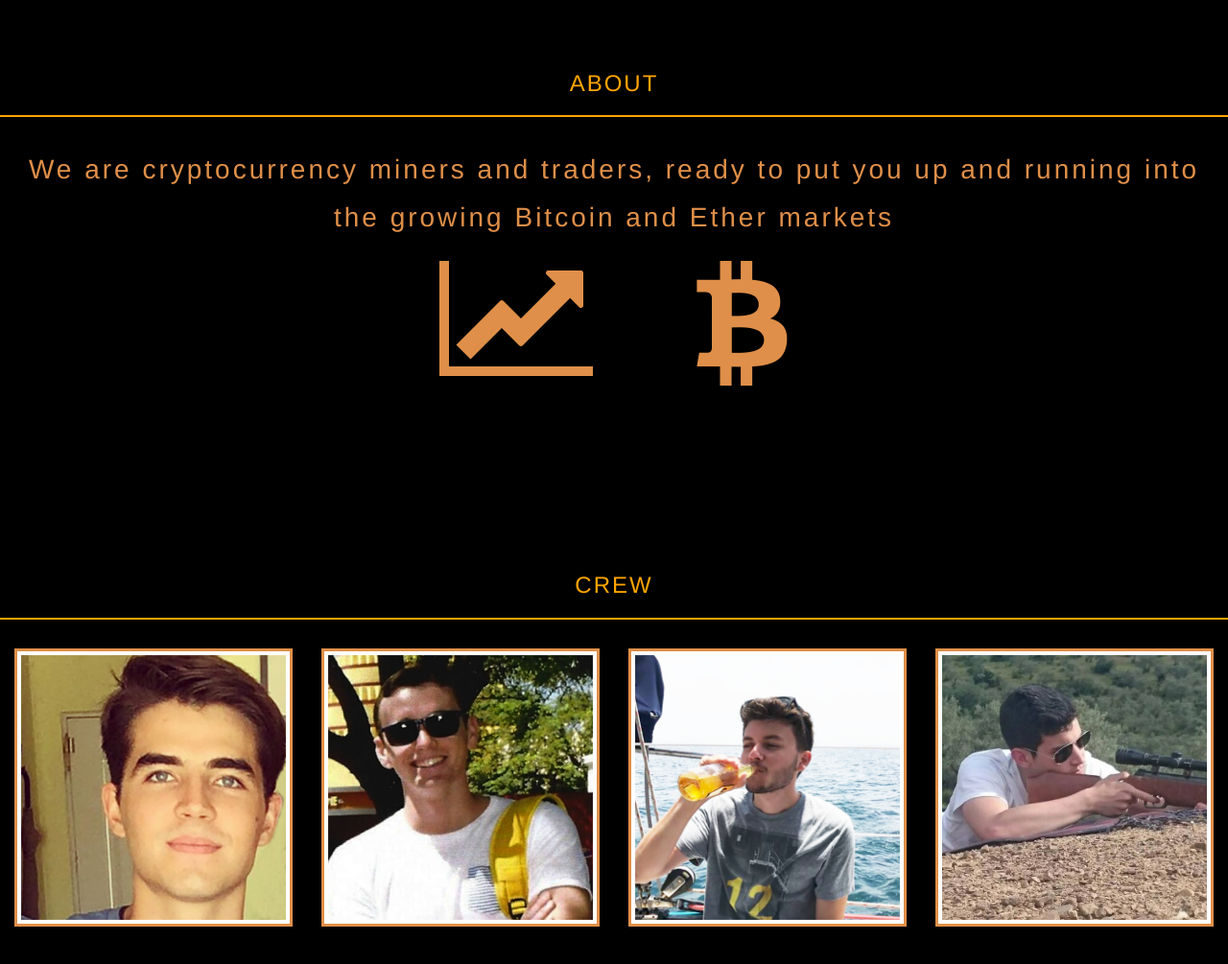
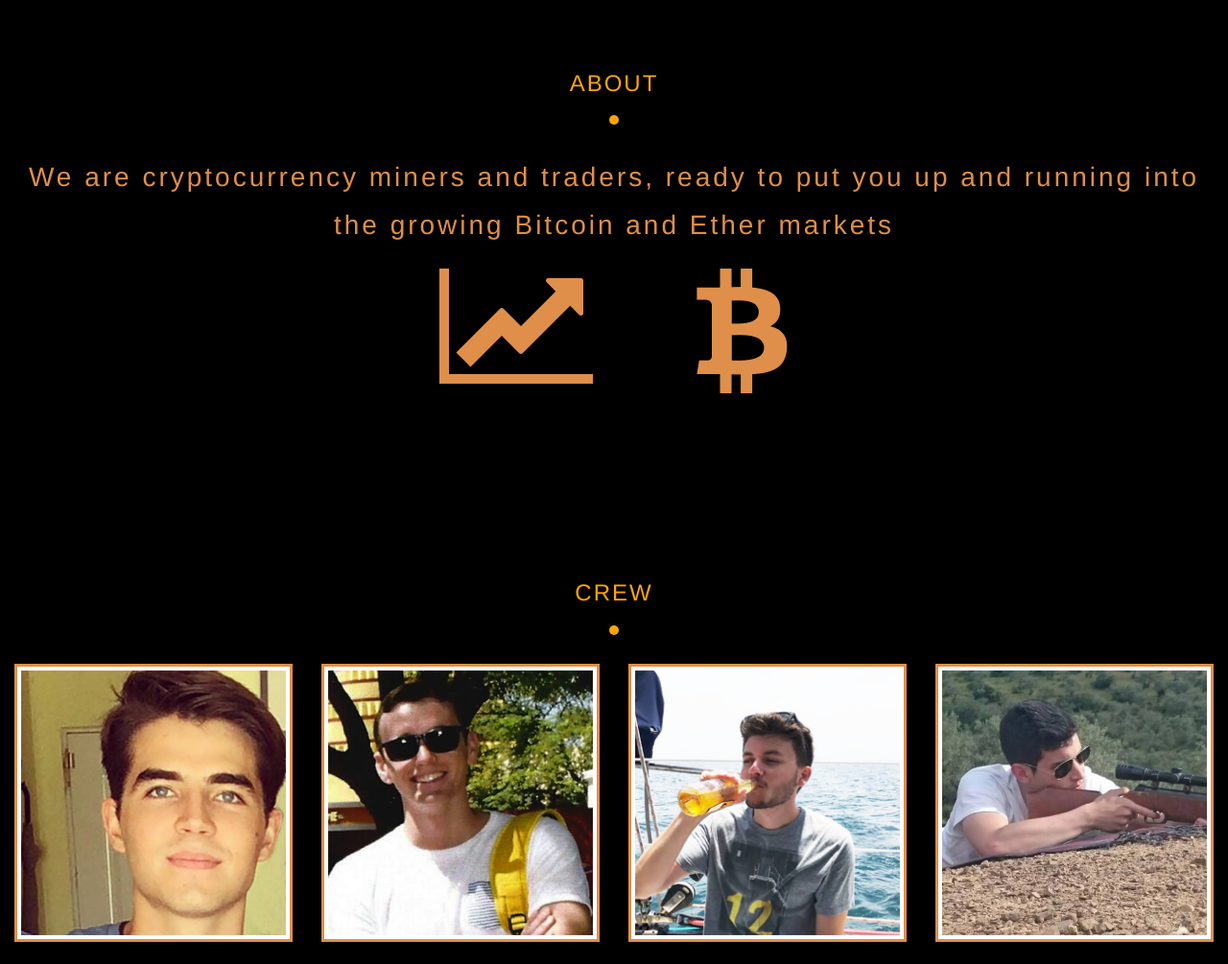
Before and after one commit to criskgl/4MinersWebPage, a website: page src/index.html in a window 1280 px wide. Shown: the part 1060-2065 px from the top of the page at 96% size. Drawn offline with nearby package versions, Linux system fonts and the light colour scheme.

Commit message:
changed line

```diff
--- a/src/main.css
+++ b/src/main.css
@@ -107,10 +107,11 @@
 
 }
 .title-divider {
-  width: 100%;
-  border-top: 1px solid #f8f8f8;
+  border-top: 9px solid #f8f8f8;
   border-bottom: 1px solid rgba(0, 0, 0, 0.2);
   border-color: orange;
+  width: 10px;
+  border-radius: 20px;
 }
 
 .p-top-30 {
```
